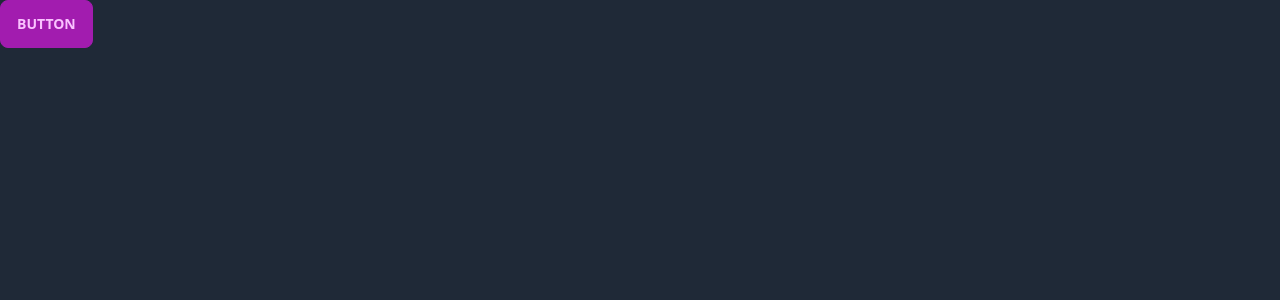
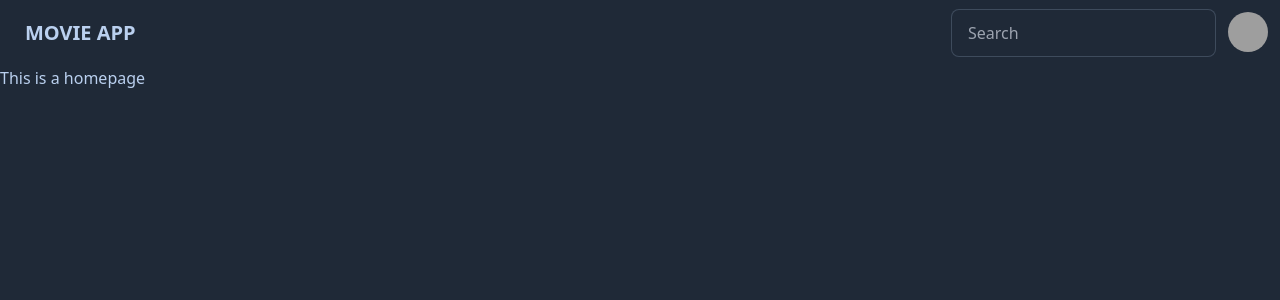
Before and after one commit to arunacharya528/movie-app, a React (Create React App) app: page / in a window 1280 px wide. Shown: the top 300 px of the page. Built offline with nearby package versions, Linux system fonts and the light colour scheme; grey boxes are pictures that could not be loaded.

Commit message:
added nav and homepage

```diff
--- a/package.json
+++ b/package.json
@@ -9,6 +9,7 @@
     "daisyui": "^2.24.0",
     "react": "^18.2.0",
     "react-dom": "^18.2.0",
+    "react-router-dom": "^6.3.0",
     "react-scripts": "5.0.1",
     "tailwindcss": "^3.1.8",
     "web-vitals": "^2.1.4"
--- a/src/App.js
+++ b/src/App.js
@@ -1,10 +1,17 @@
+import { BrowserRouter,Route,Routes } from 'react-router-dom';
 import './App.css';
+import { Nav } from './components/Nav';
+import { Home } from './pages/Home';
 
 function App() {
   return (
-    <div>
-      <button className="btn btn-primary">Button</button>
-    </div>
+    <BrowserRouter>
+      <Nav/>
+      <Routes>
+        <Route path="/" element={<Home />}>
+        </Route>
+      </Routes>
+    </BrowserRouter>
   );
 }
 
--- /dev/null
+++ b/src/components/Nav.js
@@ -0,0 +1,31 @@
+export const Nav = () => {
+    return (
+        <div class="navbar bg-base-100">
+            <div class="flex-1">
+                <a class="btn btn-ghost text-xl uppercase">Movie App</a>
+            </div>
+            <div class="flex-none gap-2">
+                <div class="form-control">
+                    <input type="text" placeholder="Search" class="input input-bordered" />
+                </div>
+                <div class="dropdown dropdown-end">
+                    <label tabindex="0" class="btn btn-ghost btn-circle avatar">
+                        <div class="w-10 rounded-full">
+                            <img src="https://placeimg.com/80/80/people" />
+                        </div>
+                    </label>
+                    <ul tabindex="0" class="mt-3 p-2 shadow menu menu-compact dropdown-content bg-base-100 rounded-box w-52">
+                        <li>
+                            <a class="justify-between">
+                                Profile
+                                <span class="badge">New</span>
+                            </a>
+                        </li>
+                        <li><a>Settings</a></li>
+                        <li><a>Logout</a></li>
+                    </ul>
+                </div>
+            </div>
+        </div>
+    );
+}
--- /dev/null
+++ b/src/pages/Home.js
@@ -0,0 +1,6 @@
+export const Home = () => {
+
+    return (
+        <div>This is a homepage</div>
+    );
+}
```
Also changed, not shown: 1 other file (tests, documents, lock files or other folders).
